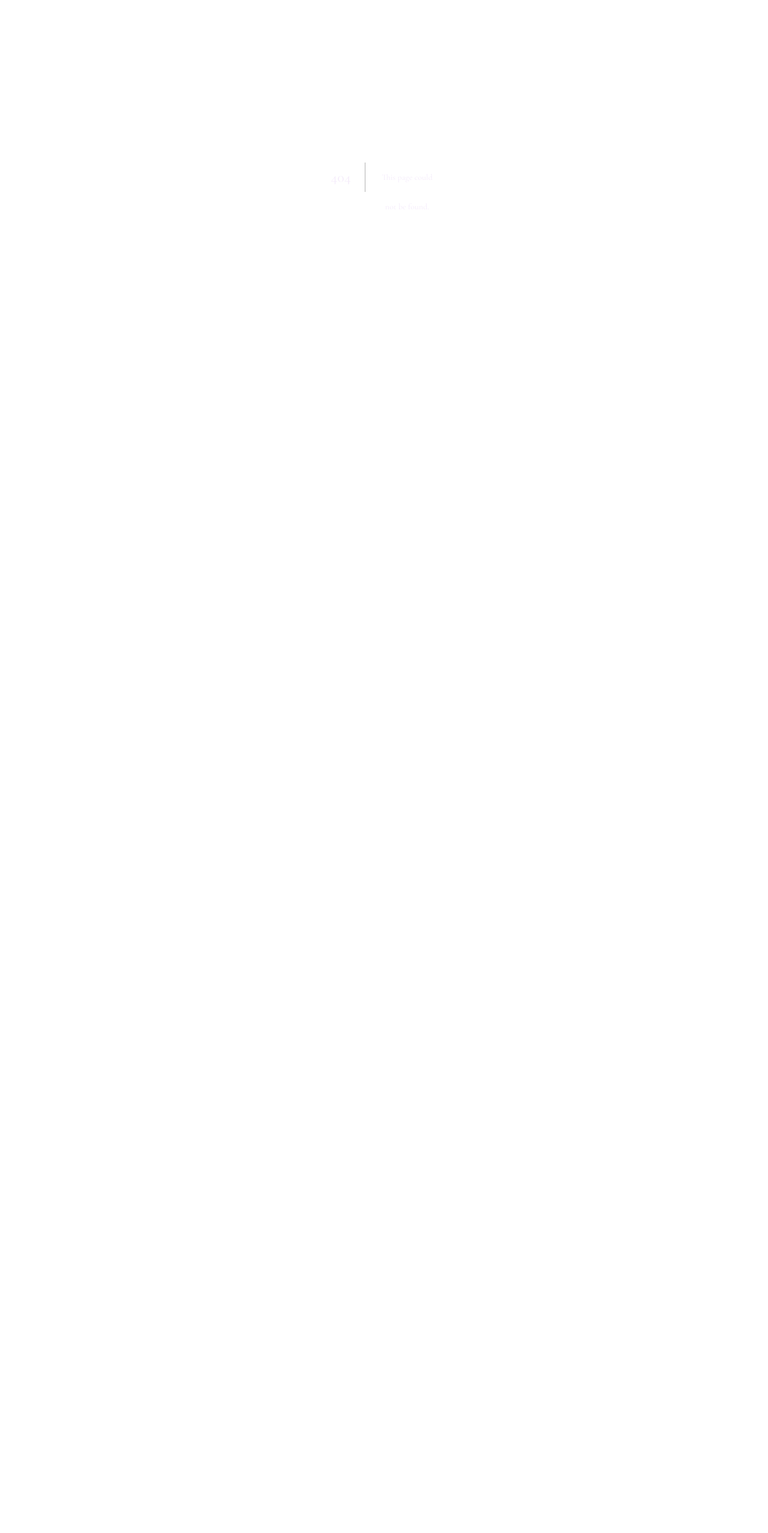
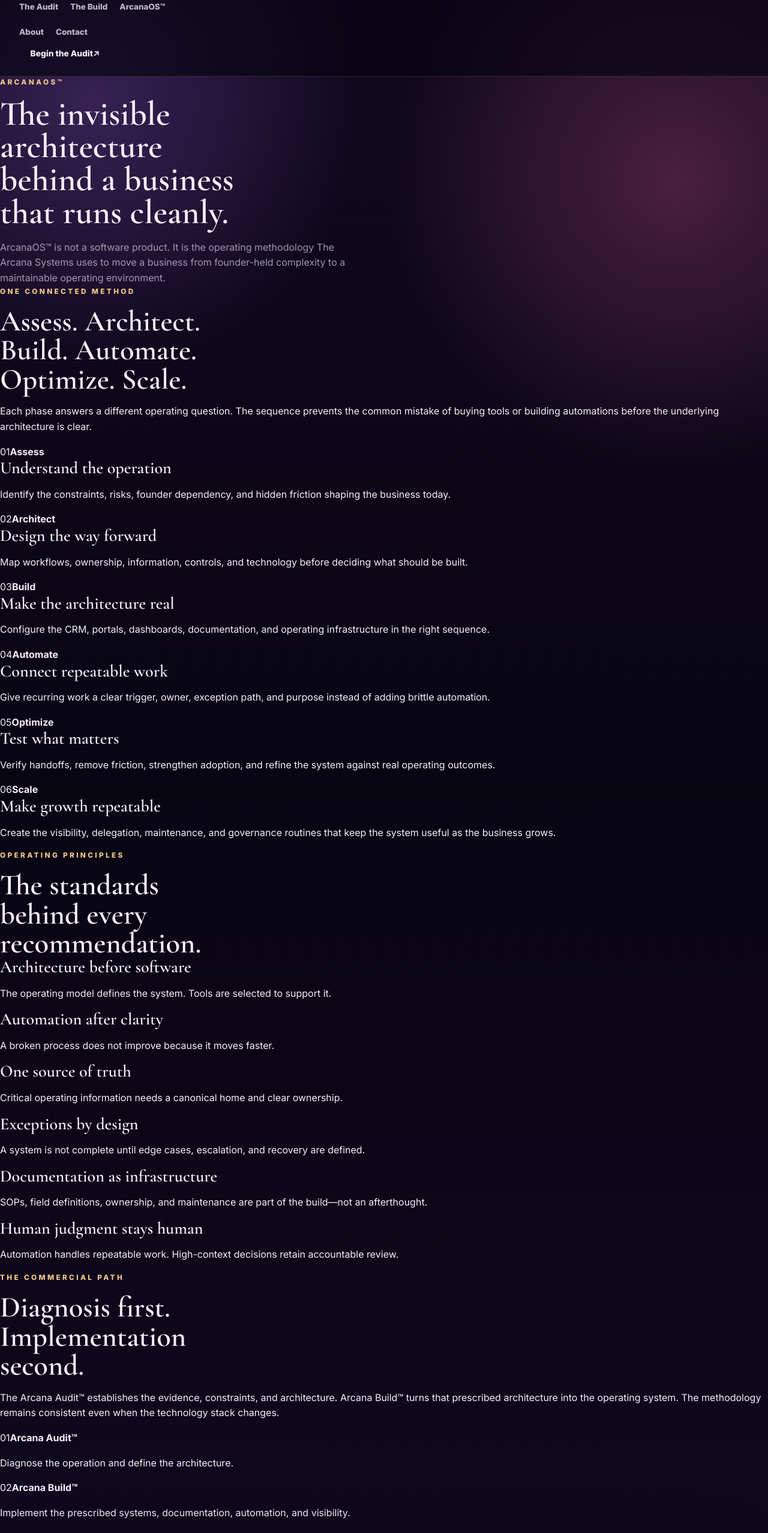
Before and after one commit to TheArcanaSystems/arcana-systems-website, a Next.js app: page /method in a window 1280 px wide. Before the commit this address had no page. Shown: the part 80-2636 px from the top of the page at 60% size. Before the commit the page ends 800 px from the top, so only its background shows below. Built offline with nearby package versions, Linux system fonts and the light colour scheme.

Commit message:
Build commercial launch app/method/page.tsx

```diff
--- /dev/null
+++ b/app/method/page.tsx
@@ -0,0 +1,120 @@
+import type { Metadata } from "next";
+import Link from "next/link";
+import { SiteFooter } from "@/components/SiteFooter";
+import { SiteHeader } from "@/components/SiteHeader";
+import { ARCANA_OS_PHASES, AUDIT_CHECKOUT_URL } from "@/lib/site";
+
+export const metadata: Metadata = {
+  title: "ArcanaOS™ — The Arcana Systems Method",
+  description:
+    "ArcanaOS™ is The Arcana Systems methodology for assessing, architecting, building, automating, optimizing, and scaling founder-led operations.",
+};
+
+const principles = [
+  ["Architecture before software", "The operating model defines the system. Tools are selected to support it."],
+  ["Automation after clarity", "A broken process does not improve because it moves faster."],
+  ["One source of truth", "Critical operating information needs a canonical home and clear ownership."],
+  ["Exceptions by design", "A system is not complete until edge cases, escalation, and recovery are defined."],
+  ["Documentation as infrastructure", "SOPs, field definitions, ownership, and maintenance are part of the build—not an afterthought."],
+  ["Human judgment stays human", "Automation handles repeatable work. High-context decisions retain accountable review."],
+];
+
+export default function MethodPage() {
+  return (
+    <>
+      <SiteHeader />
+      <main>
+        <section className="page-hero page-hero-method">
+          <div className="site-shell page-hero-grid single-focus">
+            <div>
+              <p className="eyebrow eyebrow-light">ArcanaOS™</p>
+              <h1>The invisible architecture behind a business that runs cleanly.</h1>
+              <p className="hero-lead">
+                ArcanaOS™ is not a software product. It is the operating methodology
+                The Arcana Systems uses to move a business from founder-held complexity
+                to a maintainable operating environment.
+              </p>
+            </div>
+          </div>
+        </section>
+
+        <section className="section section-ivory">
+          <div className="site-shell">
+            <div className="section-heading narrow">
+              <p className="eyebrow">One connected method</p>
+              <h2>Assess. Architect. Build. Automate. Optimize. Scale.</h2>
+              <p>
+                Each phase answers a different operating question. The sequence prevents
+                the common mistake of buying tools or building automations before the
+                underlying architecture is clear.
+              </p>
+            </div>
+            <div className="phase-grid phase-grid-large">
+              {ARCANA_OS_PHASES.map((phase) => (
+                <article key={phase.number} className="phase-card">
+                  <div className="phase-topline">
+                    <span>{phase.number}</span>
+                    <strong>{phase.title}</strong>
+                  </div>
+                  <h3>{phase.heading}</h3>
+                  <p>{phase.copy}</p>
+                </article>
+              ))}
+            </div>
+          </div>
+        </section>
+
+        <section className="section section-plum">
+          <div className="site-shell">
+            <div className="section-heading narrow">
+              <p className="eyebrow eyebrow-light">Operating principles</p>
+              <h2>The standards behind every recommendation.</h2>
+            </div>
+            <div className="principle-grid">
+              {principles.map(([title, copy]) => (
+                <article key={title}>
+                  <h3>{title}</h3>
+                  <p>{copy}</p>
+                </article>
+              ))}
+            </div>
+          </div>
+        </section>
+
+        <section className="section section-mist">
+          <div className="site-shell split-layout">
+            <div className="section-heading">
+              <p className="eyebrow">The commercial path</p>
+              <h2>Diagnosis first. Implementation second.</h2>
+              <p>
+                The Arcana Audit™ establishes the evidence, constraints, and architecture.
+                Arcana Build™ turns that prescribed architecture into the operating system.
+                The methodology remains consistent even when the technology stack changes.
+              </p>
+            </div>
+            <div className="pathway-card">
+              <span>01</span>
+              <strong>Arcana Audit™</strong>
+              <p>Diagnose the operation and define the architecture.</p>
+              <span>02</span>
+              <strong>Arcana Build™</strong>
+              <p>Implement the prescribed systems, documentation, automation, and visibility.</p>
+            </div>
+          </div>
+        </section>
+
+        <section className="final-cta">
+          <div className="site-shell final-cta-inner">
+            <p className="eyebrow">Start at Assess</p>
+            <h2>See the system before you rebuild it.</h2>
+            <a className="button button-gold" href={AUDIT_CHECKOUT_URL}>
+              Begin your Arcana Audit™ <span aria-hidden="true">↗</span>
+            </a>
+            <Link className="text-link" href="/audit">Explore the Audit</Link>
+          </div>
+        </section>
+      </main>
+      <SiteFooter />
+    </>
+  );
+}
```
